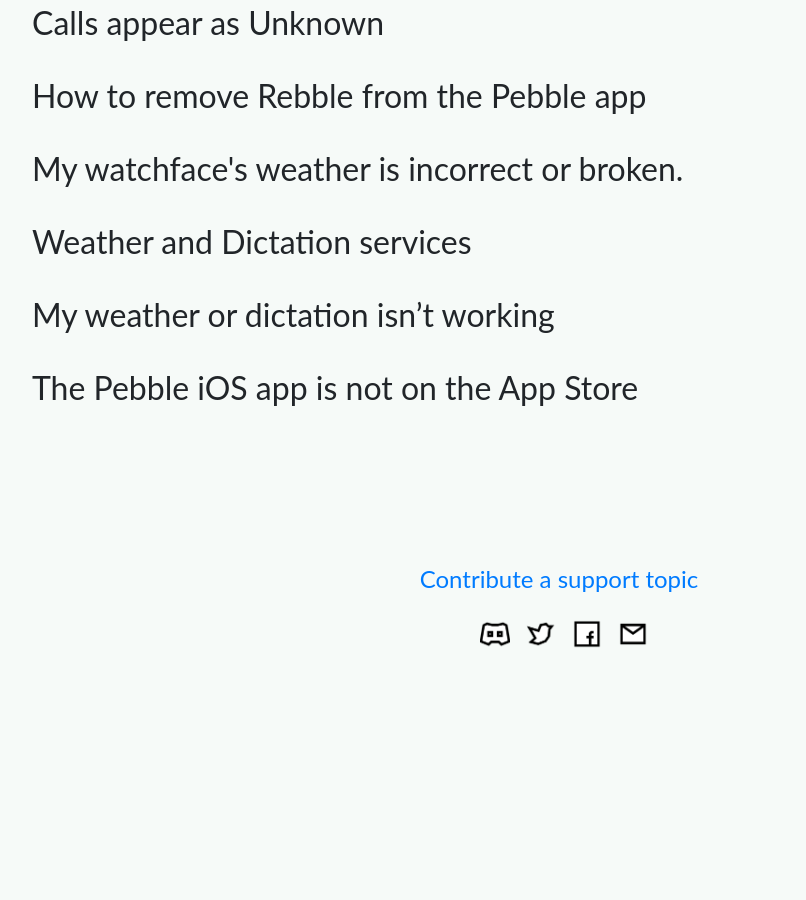
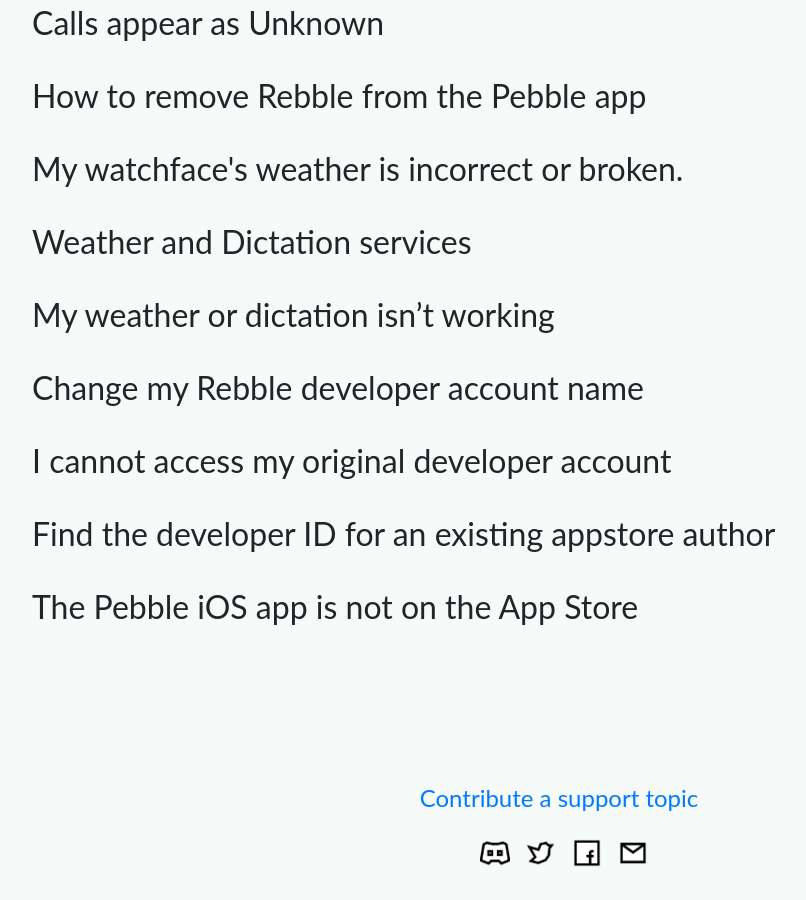
Before and after one commit to pebble-dev/rebble-help, a Jekyll site: the page built from index.html, in a window 1280 px wide and 900 px high, scrolled down 1526 px. Shown: the whole window, without its empty margins (81-887 px from the left). Built offline with Jekyll 4.4.1, drawn with Linux system fonts in a browser that asks for light colours; nearby versions of some CDN libraries; before the commit the page ends 2207 px from its top, so only the background shows below that; part of the change alters nothing that is shown.

Commit message:
Add rebble dev portal topics. Clicking header at home now takes you to rebble.io

```diff
--- a/_includes/header.html
+++ b/_includes/header.html
@@ -1,6 +1,6 @@
 <header>
     <nav class="navbar underline navbar-expand-lg navbar-dark default-color">
-      <a class="navbar-brand" href="/">{{ site.title }}
+      <a class="navbar-brand" href="{% if page.url == "/" %}https://rebble.io{% else %}/{% endif %}">{{ site.title }}
 
 
           {% include real_time_rebble_dark.svg %}
--- /dev/null
+++ b/_topic/developer-changename.md
@@ -0,0 +1,44 @@
+---
+layout: post
+title: "Changing your Rebble developer account name"
+prompt: "Change my Rebble developer account name"
+keywords: ""
+date:   2021-05-25 09:00:00
+author: "Will0"
+hideFirstStepNumber: true
+osSpecific: false
+---
+
+# Change your developer account name
+
+Your developer account name is the author name show in the Rebble appstore.
+
+![](/images/devportal/authorname.png)
+
+This guide covers how to use the developer portal to change your developer name.
+
+# Log in to the developer portal
+
+Visit [dev-portal.rebble.io](https://dev-portal.rebble.io/) on a computer.
+
+Once you're logged in, you will be greeted with a list of your applications.
+
+![](/images/devportal/landing.png)
+
+(If you instead get a prompt asking you to create a new developer account, see [this help topic](/LINKNEEDED) )
+
+Click the gears icon next to your current developer name in the top right of the page
+
+# Select the edit button
+
+You'll now see your profile page. Select the pen next to your developer name:
+
+![](/images/devportal/changenamestart.png)
+
+Update the name to the desired value, then press 'Update Name'
+
+![](/images/devportal/changename2.png)
+
+You have now updated your developer name. This will be reflected in the appstore immediately.
+
+Please note that this affects the appstore only. Watchfaces and apps use the author field in their [app metadata file](https://developer.rebble.io/developer.pebble.com/guides/tools-and-resources/app-metadata/index.html), and as such should be updated individually.
--- /dev/null
+++ b/_topic/find-developer-id.md
@@ -0,0 +1,35 @@
+---
+layout: post
+title: "Find the developer ID for an existing appstore author"
+prompt: "Find the developer ID for an existing appstore author"
+keywords: ""
+date:   2021-07-29 09:00:00
+author: "Will0"
+hideFirstStepNumber: true
+osSpecific: false
+---
+
+# Find an author's developer ID
+
+To find the developer ID of an app on the appstore, first open the appstore at [apps.rebble.io](https://apps.rebble.io/) in a browser.
+
+Once open, search for an application by the author of which you want to find the developer ID.
+
+![](/images/misc/search.png)
+
+# Click 'more from this developer'
+
+Scroll to the bottom and click 'more from this developer'
+
+![](/images/misc/moreFromThisDeveloper.png)
+
+
+# View the URL
+
+If you look at the URL of the page you are now on, the developer ID is the alphanumeric ID that forms the second to last part of the URL.
+
+![](/images/misc/developerID.png)
+
+If there is a question mark in the URL, ignore it and everything after it.
+
+You have now attained the developer ID for that developer.
--- /dev/null
+++ b/_topic/recover-developer-account.md
@@ -0,0 +1,99 @@
+---
+layout: post
+title: "I cannot access my original developer account"
+prompt: "I cannot access my original developer account"
+keywords: ""
+date:   2021-05-25 09:00:00
+author: "Will0"
+hideFirstStepNumber: true
+osSpecific: false
+---
+
+# Developer account issues
+
+_This topic applies to users who were Pebble developers before the Pebble company shutdown, and now cannot access their apps through the dev portal_
+
+Back in 2018, we asked you to [prepare for the Pebble company shutdown](https://rebble.io/2018/06/13/get-ready-to-rebble.html). If you did this sucessfully, then when you visit [the developer portal](https://dev-portal.rebble.io) for the first time all your watchfaces and apps will already be there.
+
+If you did not do this, then upon your first login you may see the new user page:
+
+![](/images/devportal/newuser.png)
+
+or an existing user page, but with no apps:
+
+![](/images/devportal/emptyuser.png)
+
+This guide will show you how to submit the required information to Rebble, such that we can link your Rebble login to your developer account.
+
+# Find your Rebble login identifier
+
+In order to link your Rebble ID with your developer account, you first need to find your Rebble Auth ID.
+
+Visit [auth.rebble.io/account](https://auth.rebble.io/account). If you are not already logged in, log in.
+
+You will now see your account information:
+
+![](/images/misc/account.png)
+
+Note down your Log-in provider, we'll need this later. If you have more than one, select the first one.
+
+In the above image, you would note down `twitter:5555555555`.
+
+# Find the Developer ID that you want to link your account with
+
+Now you have your Rebble ID, you need to find your original developer account ID. Once you have both they can be linked together.
+
+To find your developer account ID:
+- Find the listing for one of your original apps on the [rebble appstore](https://apps.rebble.io).
+- Scroll down and select 'see more by this developer'.
+- Note the developer ID in the URL.
+
+For a more detailed guide on finding a developer ID on the store, [click here](/find-developer-id).
+
+Once you have the developer ID for your original developer account, proceed to the next step.
+
+# Prove ownership of the developer account
+
+Before we can link your Rebble account to the appstore developer ID, you will need to prove that you are the original owner of the developer ID.
+
+How you do this depends on what information is available. Below are the suggested methods.
+
+### <i class="fab fa-github"></i> Github
+If the the developer ID you want to control includes a watchface or app that links to a github repo, you can update the github repo with a text file containing the Rebble ID (from Step 2). This proves you control both.
+
+### <i class="fas fa-globe"></i> Website
+If the the account you want to control includes a watchface or app with a website link, you can update the website to contain the Rebble ID you want to link the developer account to.
+
+### <i class="fas fa-at"></i> Email
+If you created your developer account _after_ the Pebble shutdown by using rebble.io/submit, then simply emailing us from the same email you've always used will suffice as proof of ownership.
+
+
+### <i class="far fa-frown-open"></i> None of the above
+If you don't have any of the above, then proving you own the original developer account might be slightly harder. You can still email us, but it may be quicker to drop by the [Rebble Discord](https://rebble.io/discord) to talk to someone in #rebble-help.
+
+# Email us
+
+Once you have your Rebble ID, the ID of the developer account you want to control, and some method of verifying you are the original owner of the developer account, send us an email at [support@rebble.io](mailto://support@rebble.io).
+
+For example:
+
+    Address: support@rebble.io
+    Subject: Developer Account Link
+
+    Body:
+        Hi Rebble,
+        I want to link the developer account 53997c796c003bfdab0000d9 to my Rebble ID twitter:5555555555.
+
+        To prove I am the original owner of the account 53997c796c003bfdab0000d9, I have updated the Github repo linked in that account's only watchface to include a file with my Rebble ID in it.
+
+        This is viewable at github.com/example/rebble-example
+
+If you have any issues, don't have all 3 prerequisites, or just have any questions, drop by the [Discord server](https://rebble.io/discord) and ask away!
+
+# Account linked!
+
+Once you recieve a response from us, your Rebble ID will have been linked to your original developer account again!
+
+![noborder](/images/setup/13.png)
+
+Simply log in to the [dev portal](https://dev-portal.rebble.io) with your Rebble ID to manage your apps and faces!
```
Also changed, not shown: images/devportal/authorname.png (added), images/devportal/changename2.png (added), images/devportal/changenamestart.png (added), images/devportal/emptyuser.png (added), images/devportal/landing.png (added), images/devportal/newuser.png (added), images/misc/account.png (added), images/misc/developerID.png (added), images/misc/moreFromThisDeveloper.png (added), images/misc/search.png (added).
